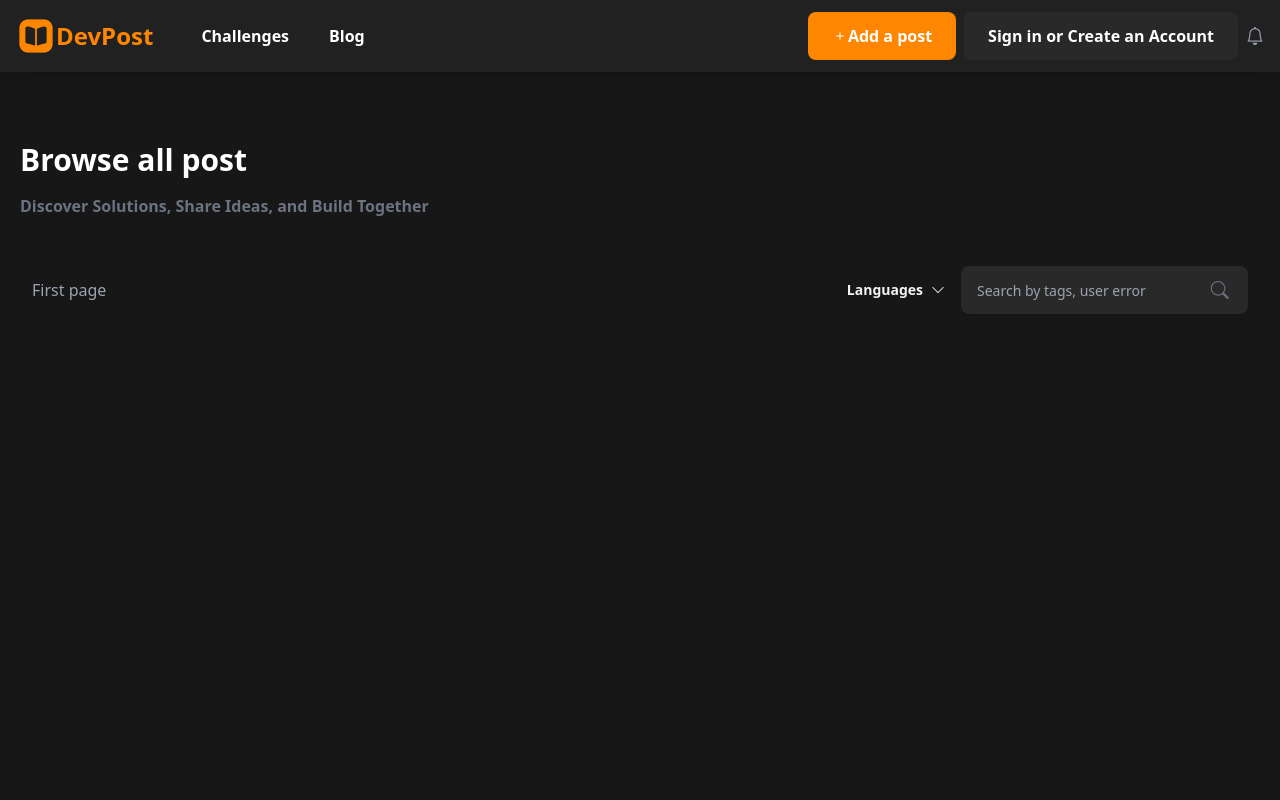
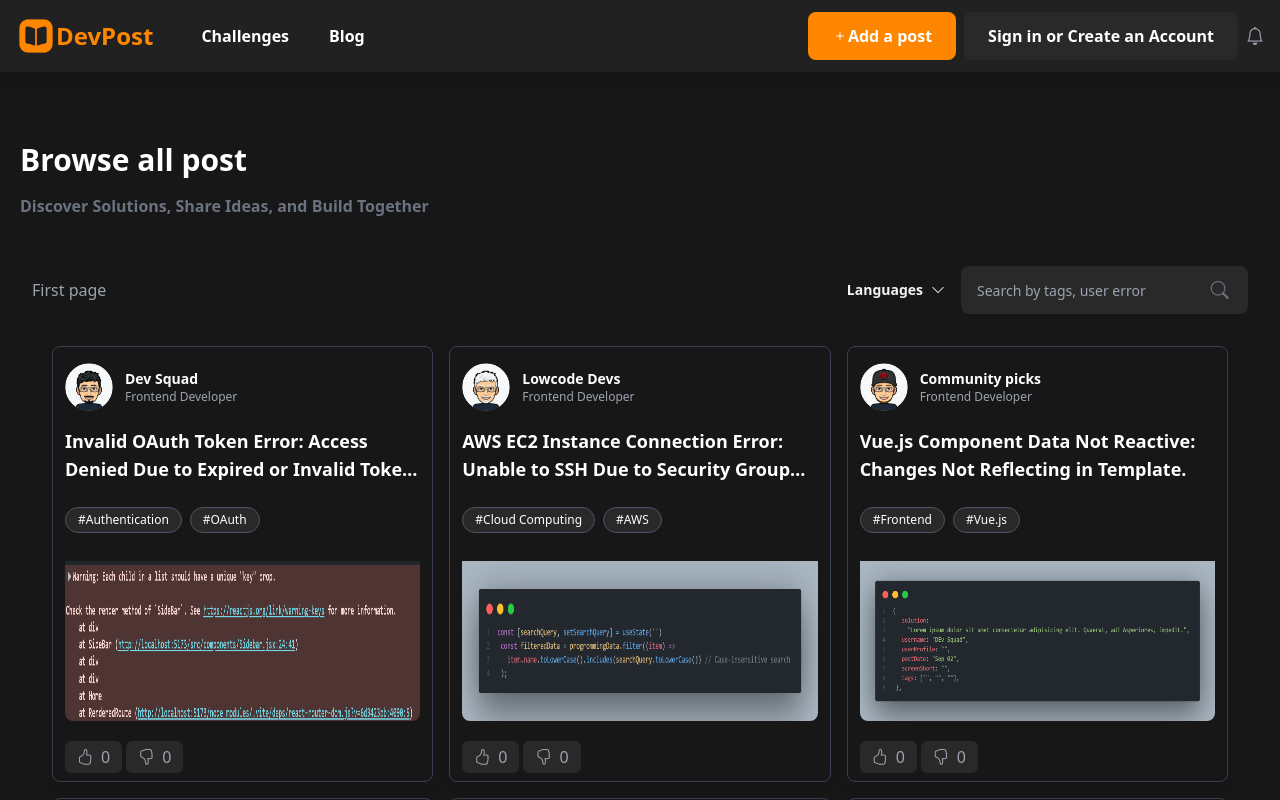
Before and after one commit to GideonJulian/DevPost, a React (Vite) app: page /explore in a window 1280 px wide. Built offline with nearby package versions, Linux system fonts and the light colour scheme.

Commit message:
explore page added

```diff
--- a/src/pages/Explore.jsx
+++ b/src/pages/Explore.jsx
@@ -1,6 +1,29 @@
 import React from "react";
+import { useState, useEffect } from "react";
+import { useNavigate } from "react-router-dom";
+import PostCard from "../components/HomeComponents/PostCard";
+import PostData from "../utils/PostData";
+const Explore = () => {
+  const [searchQuery, setSearchQuery] = useState("");
+    const navigate = useNavigate();
+    const handleNavigate = (id) => {
+      console.log("Navigating to post with ID:", id);
+      if (id) {
+        navigate(`/${id}`);
+      } else {
+        console.error("Invalid post ID");
+      }
+    };
+    const matchesSearchQuery = (post) => {
+      return (
+        post.erroTitle.toLowerCase().includes(searchQuery.toLowerCase()) ||
+        post.postTags.some((tag) =>
+          tag.toLowerCase().includes(searchQuery.toLowerCase())
+        )
+      );
+    };
 
-const Explore = () => {
+    const filteredPosts = PostData.filter((post) => matchesSearchQuery(post));
   return (
     <div className="px-3 md:px-5 mt-[70px]">
       <div>
@@ -30,6 +53,19 @@ const Explore = () => {
           </div>
         </div>
       </div>
+      <div className="p-3 md:p-8 w-full grid lg:grid-cols-3 md:grid-cols-3 sm:grid-cols-1 gap-4 pb-32">
+        {filteredPosts.map((item) => (
+          <PostCard
+            key={item.id}
+            errorImg={item.screenShort}
+            title={item.erroTitle}
+            userImg={item.userProfile}
+            userName={item.username}
+            postTags={item.postTags}
+            onClick={() => handleNavigate(item.id)}
+          />
+        ))}
+      </div>
     </div>
   );
 };
```
